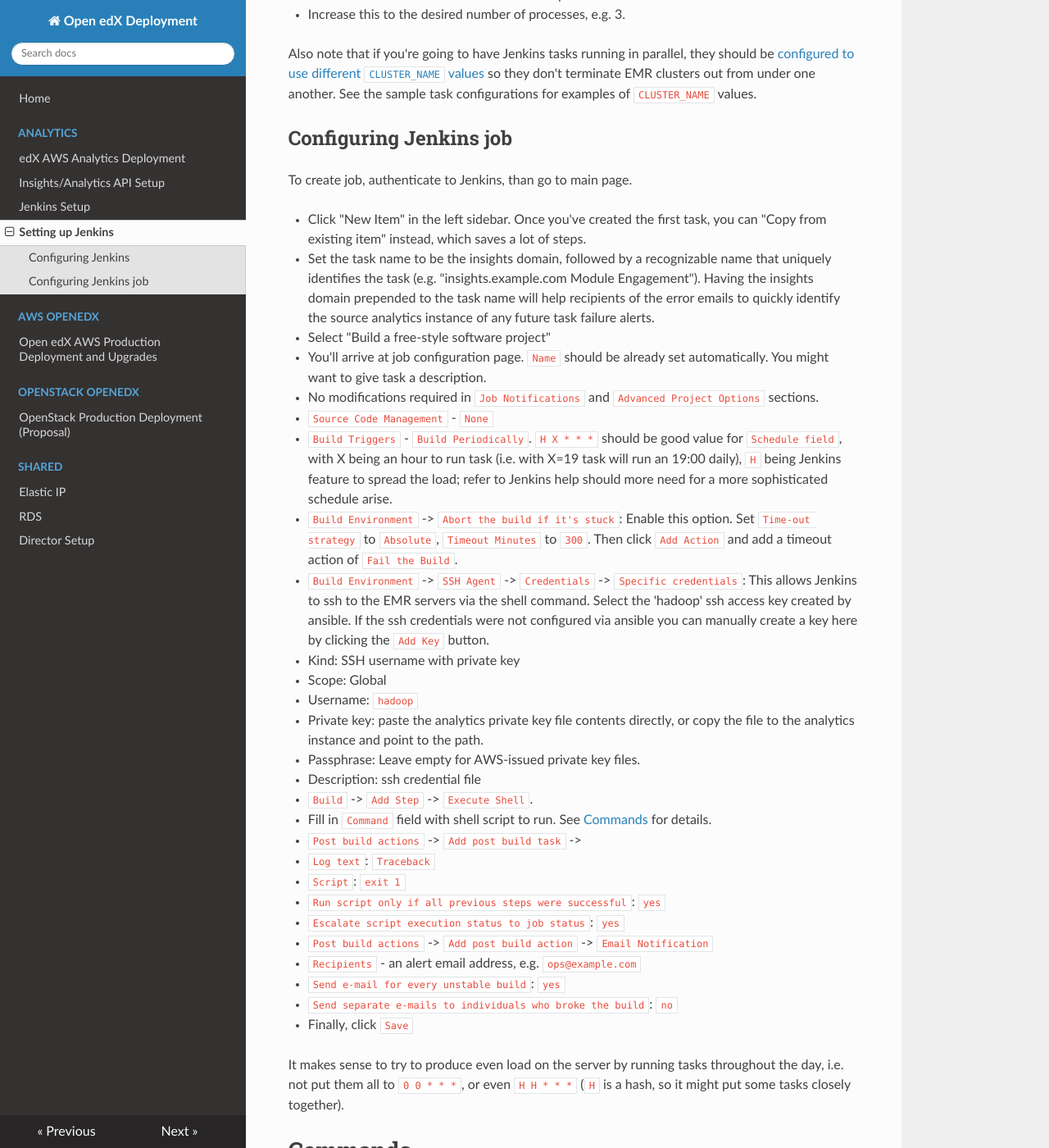
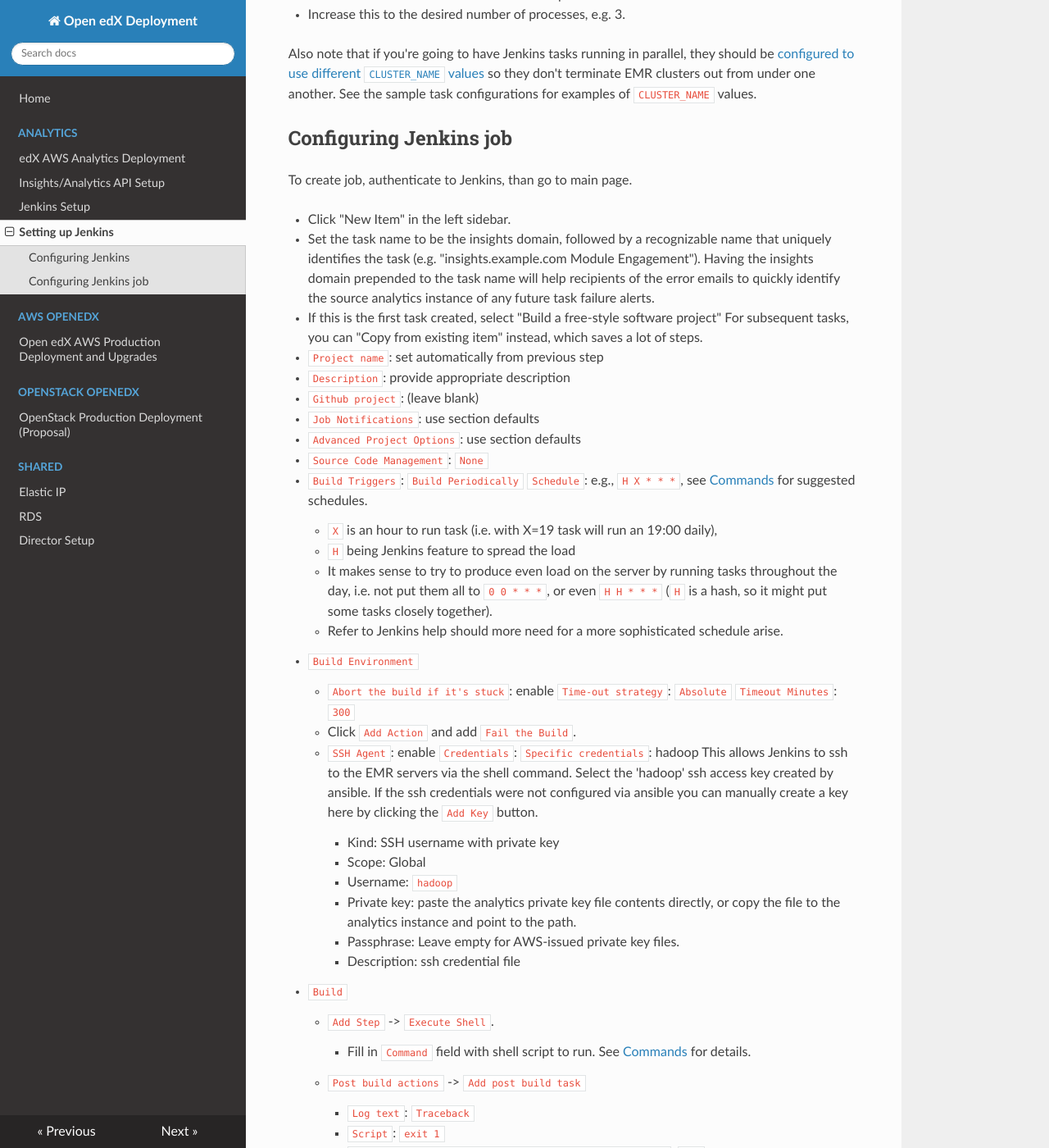
Before and after one commit to open-craft/openedx-deployment, an MkDocs documentation site: the page built from docs/analytics/jenkins_jobs.md, in a window 1280 px wide and 1400 px high, scrolled down 763 px. Shown: the whole window at 82% size. Built offline with MkDocs 1.6.1, drawn with Linux system fonts in a browser that asks for light colours; nearby versions of some CDN libraries.

Commit message:
Improve legibility of the Jenkins job configuration steps

```diff
--- a/docs/analytics/jenkins_jobs.md
+++ b/docs/analytics/jenkins_jobs.md
@@ -37,38 +37,52 @@ Configuring Jenkins job
 
 To create job, authenticate to Jenkins, than go to main page.
 
-* Click "New Item" in the left sidebar. Once you've created the first task, you can "Copy from existing item" instead, which saves a lot of steps.
+* Click "New Item" in the left sidebar.
 * Set the task name to be the insights domain, followed by a recognizable name that uniquely identifies the task (e.g. "insights.example.com Module Engagement"). Having the insights domain prepended to the task name will help recipients of the error emails to quickly identify the source analytics instance of any future task failure alerts.
-* Select "Build a free-style software project"
-* You'll arrive at job configuration page. `Name` should be already set automatically. You might want to give task a description.
-* No modifications required in `Job Notifications` and `Advanced Project Options` sections.
-* `Source Code Management` - `None`
-* `Build Triggers` - `Build Periodically`. `H X * * *` should be good value for `Schedule field`, with X being an hour to run task (i.e. with X=19 task will run an 19:00 daily), `H` being Jenkins feature to spread the load; refer to Jenkins help should more need for a more sophisticated schedule arise.
-* `Build Environment` -> `Abort the build if it's stuck`: Enable this option. Set `Time-out strategy` to `Absolute`, `Timeout Minutes` to `300`. Then click `Add Action` and add a timeout action of `Fail the Build`.
-* `Build Environment` -> `SSH Agent` -> `Credentials` -> `Specific credentials`: This allows Jenkins to ssh to the
-  EMR servers via the shell command. Select the 'hadoop' ssh access key created by ansible. If the ssh credentials were not configured via ansible you can manually create a key here by clicking the
-  `Add Key` button.
-  * Kind: SSH username with private key
-  * Scope: Global
-  * Username: `hadoop`
-  * Private key: paste the analytics private key file contents directly, or copy the file to the analytics instance and point to the path.
-  * Passphrase: Leave empty for AWS-issued private key files.
-  * Description: ssh credential file
-* `Build` -> `Add Step` -> `Execute Shell`.
-* Fill in `Command` field with shell script to run. See [Commands](#commands) for details.
-* `Post build actions` -> `Add post build task` ->
-  * `Log text`: `Traceback`
-  * `Script`: `exit 1`
-  * `Run script only if all previous steps were successful`: `yes`
-  * `Escalate script execution status to job status`: `yes`
-* `Post build actions` -> `Add post build action` -> `Email Notification`
-  * `Recipients` - an alert email address, e.g. `ops@example.com`
-  * `Send e-mail for every unstable build`: `yes`
-  * `Send separate e-mails to individuals who broke the build`: `no`
+* If this is the first task created, select "Build a free-style software project"
+  For subsequent tasks, you can "Copy from existing item" instead, which saves a lot of steps.
+* `Project name`: set automatically from previous step
+* `Description`: provide appropriate description
+* `Github project`: (leave blank)
+* `Job Notifications`: use section defaults
+* `Advanced Project Options`: use section defaults
+* `Source Code Management`: `None`
+* `Build Triggers`: `Build Periodically`
+  `Schedule`: e.g., `H X * * *`, see [Commands](#commands) for suggested schedules.
+    * `X` is an hour to run task (i.e. with X=19 task will run an 19:00 daily),
+    * `H` being Jenkins feature to spread the load
+    * It makes sense to try to produce even load on the server by running tasks throughout the day, i.e. not put them
+      all to `0 0 * * *`, or even `H H * * *` (`H` is a hash, so it might put some tasks closely together).
+    * Refer to Jenkins help should more need for a more sophisticated schedule arise.
+* `Build Environment`
+    * `Abort the build if it's stuck`: enable
+      `Time-out strategy`: `Absolute`
+      `Timeout Minutes`: `300`
+    * Click `Add Action` and add `Fail the Build`.
+    * `SSH Agent`: enable
+      `Credentials`: `Specific credentials`: hadoop
+        This allows Jenkins to ssh to the EMR servers via the shell command.
+        Select the 'hadoop' ssh access key created by ansible.
+        If the ssh credentials were not configured via ansible you can manually create a key here by clicking the `Add Key` button.
+        * Kind: SSH username with private key
+        * Scope: Global
+        * Username: `hadoop`
+        * Private key: paste the analytics private key file contents directly, or copy the file to the analytics instance and point to the path.
+        * Passphrase: Leave empty for AWS-issued private key files.
+        * Description: ssh credential file
+* `Build`
+    * `Add Step` -> `Execute Shell`.
+        * Fill in `Command` field with shell script to run. See [Commands](#commands) for details.
+    * `Post build actions` -> `Add post build task`
+        * `Log text`: `Traceback`
+        * `Script`: `exit 1`
+        * `Run script only if all previous steps were successful`: `yes`
+        * `Escalate script execution status to job status`: `yes`
+    * `Post build actions` -> `Add post build action` -> `Email Notification`
+        * `Recipients` - an alert email address, e.g. `ops@example.com`
+        * `Send e-mail for every unstable build`: `yes`
+        * `Send separate e-mails to individuals who broke the build`: `no`
 * Finally, click `Save`
-
-It makes sense to try to produce even load on the server by running tasks throughout the day, i.e. not put them all to
-`0 0 * * *`, or even `H H * * *` (`H` is a hash, so it might put some tasks closely together).
 
 # Commands
 
```
